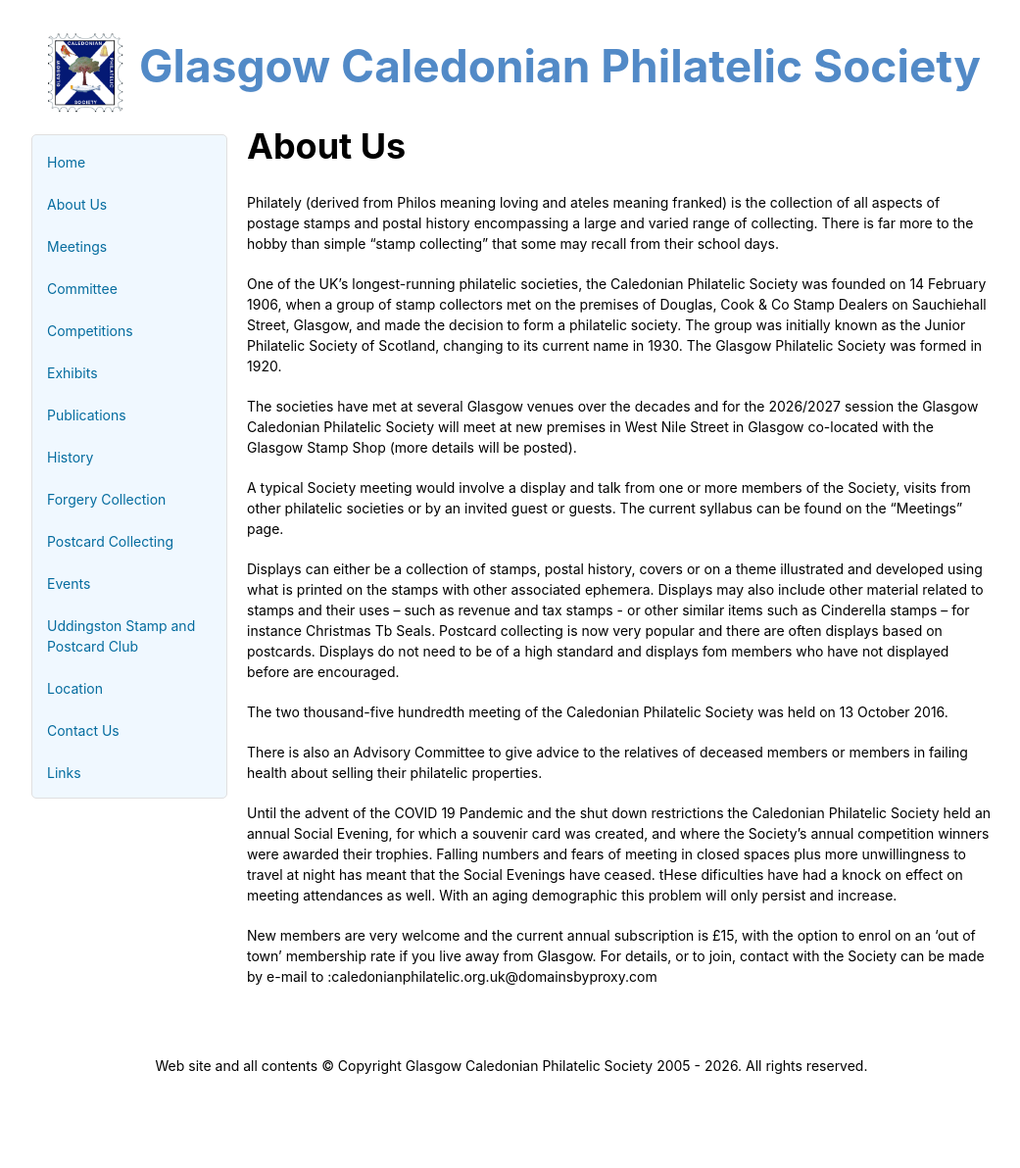
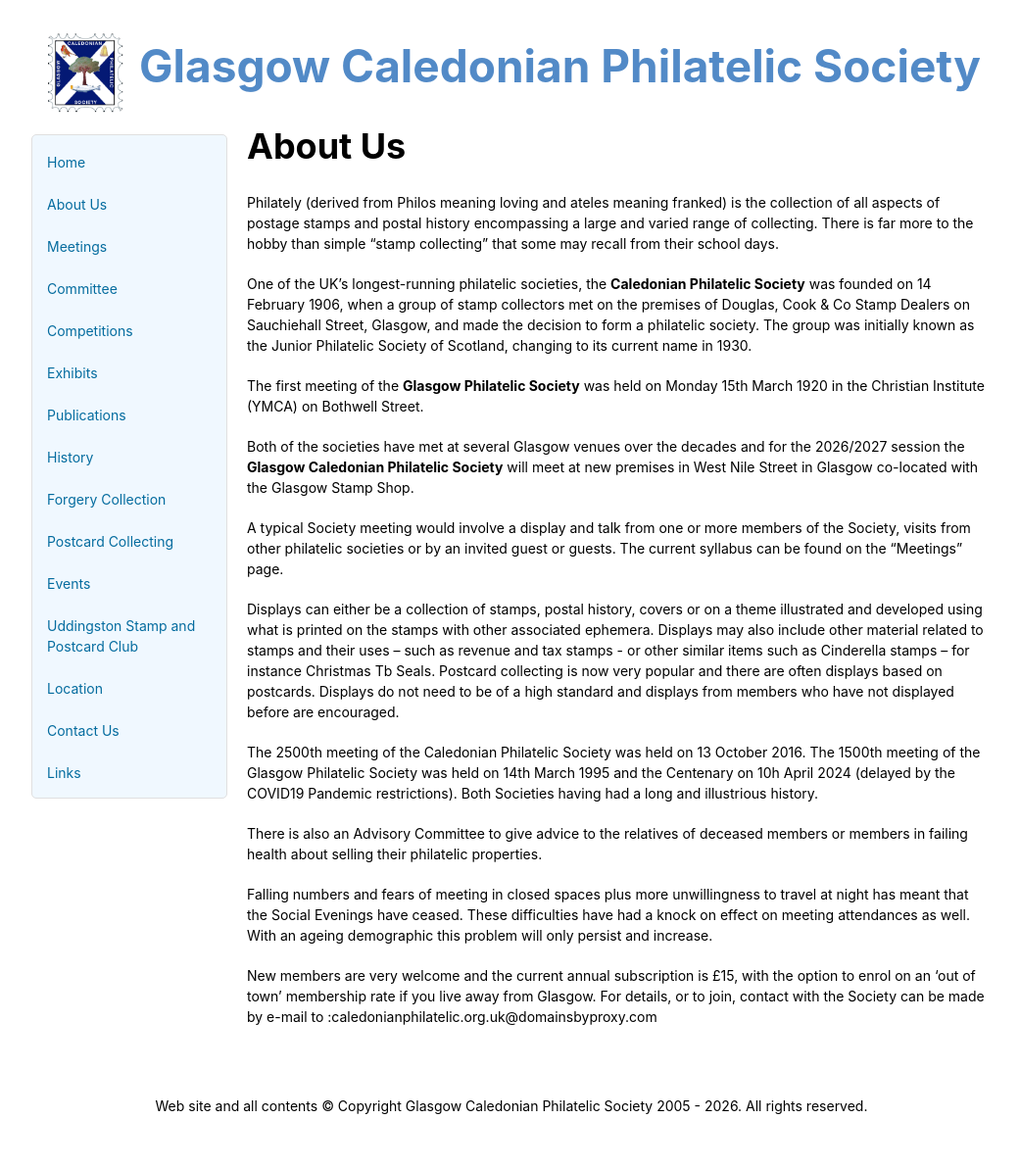
Before and after one commit to astalker/caledonian-stamps, a Jekyll site: the page built from about.md, in a window 1280 px wide. Shown: the whole page at 98% size, without its empty margins (118-1159 px from the left). Built offline with Jekyll 4.4.1, drawn with Linux system fonts in a browser that asks for light colours; our own code applies the rules of GitHub Pages for plain Markdown files; before the commit the page ends 1151 px from its top, so only the background shows below that.

Commit message:
Enhance 'About Us' section with formatting and details
Updated formatting and added emphasis to society names. Clarified historical meeting details and adjusted wording for clarity.

```diff
--- a/about.md
+++ b/about.md
@@ -2,18 +2,20 @@
 
 Philately (derived from Philos meaning loving and ateles meaning franked) is the collection of all aspects of postage stamps and postal history encompassing a large and varied range of collecting. There is far more to the hobby than simple “stamp collecting” that some may recall from their school days.
 
-One of the UK’s longest-running philatelic societies, the Caledonian Philatelic Society was founded on 14 February 1906, when a group of stamp collectors met on the premises of Douglas, Cook & Co Stamp Dealers on Sauchiehall Street, Glasgow, and made the decision to form a philatelic society. The group was initially known as the Junior Philatelic Society of Scotland, changing to its current name in 1930. The Glasgow Philatelic Society was formed in 1920.
+One of the UK’s longest-running philatelic societies, the **Caledonian Philatelic Society** was founded on 14 February 1906, when a group of stamp collectors met on the premises of Douglas, Cook & Co Stamp Dealers on Sauchiehall Street, Glasgow, and made the decision to form a philatelic society. The group was initially known as the Junior Philatelic Society of Scotland, changing to its current name in 1930.
 
-The societies have met at several Glasgow venues over the decades and for the 2026/2027 session the Glasgow Caledonian Philatelic Society will meet at new premises in West Nile Street in Glasgow co-located with the Glasgow Stamp Shop (more details will be posted).
+The first meeting of the **Glasgow Philatelic Society** was held on Monday 15th March 1920 in the Christian Institute (YMCA) on Bothwell Street.
+
+Both of the societies have met at several Glasgow venues over the decades and for the 2026/2027 session the **Glasgow Caledonian Philatelic Society** will meet at new premises in West Nile Street in Glasgow co-located with the Glasgow Stamp Shop.
 
 A typical Society meeting would involve a display and talk from one or more members of the Society, visits from other philatelic societies or by an invited guest or guests. The current syllabus can be found on the "Meetings" page.
 
-Displays can either be a collection of stamps, postal history, covers or on a theme illustrated and developed using what is printed on the stamps with other associated ephemera. Displays may also include other material related to stamps and their uses – such as revenue and tax stamps - or other similar items such as Cinderella stamps – for instance Christmas Tb Seals. Postcard collecting is now very popular and there are often displays based on postcards. Displays do not need to be of a high standard and displays fom members who have not displayed before are encouraged.
+Displays can either be a collection of stamps, postal history, covers or on a theme illustrated and developed using what is printed on the stamps with other associated ephemera. Displays may also include other material related to stamps and their uses – such as revenue and tax stamps - or other similar items such as Cinderella stamps – for instance Christmas Tb Seals. Postcard collecting is now very popular and there are often displays based on postcards. Displays do not need to be of a high standard and displays from members who have not displayed before are encouraged.
 
-The two thousand-five hundredth meeting of the Caledonian Philatelic Society was held on 13 October 2016.
+The 2500th meeting of the Caledonian Philatelic Society was held on 13 October 2016. The 1500th meeting of the Glasgow Philatelic Society was held on 14th March 1995 and the Centenary on 10h April 2024 (delayed by the COVID19 Pandemic restrictions). Both Societies having had a long and illustrious history.
 
 There is also an Advisory Committee to give advice to the relatives of deceased members or members in failing health about selling their philatelic properties.
 
-Until the advent of the COVID 19 Pandemic and the shut down restrictions the Caledonian Philatelic Society held an annual Social Evening, for which a souvenir card was created, and where the Society’s annual competition winners were awarded their trophies. Falling numbers and fears of meeting in closed spaces plus more unwillingness to travel at night has meant that the Social Evenings have ceased. tHese dificulties have had a knock on effect on meeting attendances as well. With an aging demographic this problem will only persist and increase.
+ Falling numbers and fears of meeting in closed spaces plus more unwillingness to travel at night has meant that the Social Evenings have ceased. These difficulties have had a knock on effect on meeting attendances as well. With an ageing demographic this problem will only persist and increase.
 
 New members are very welcome and the current annual subscription is £15, with the option to enrol on an ‘out of town’ membership rate if you live away from Glasgow. For details, or to join, contact with the Society can be made by e-mail to :caledonianphilatelic.org.uk@domainsbyproxy.com
```
